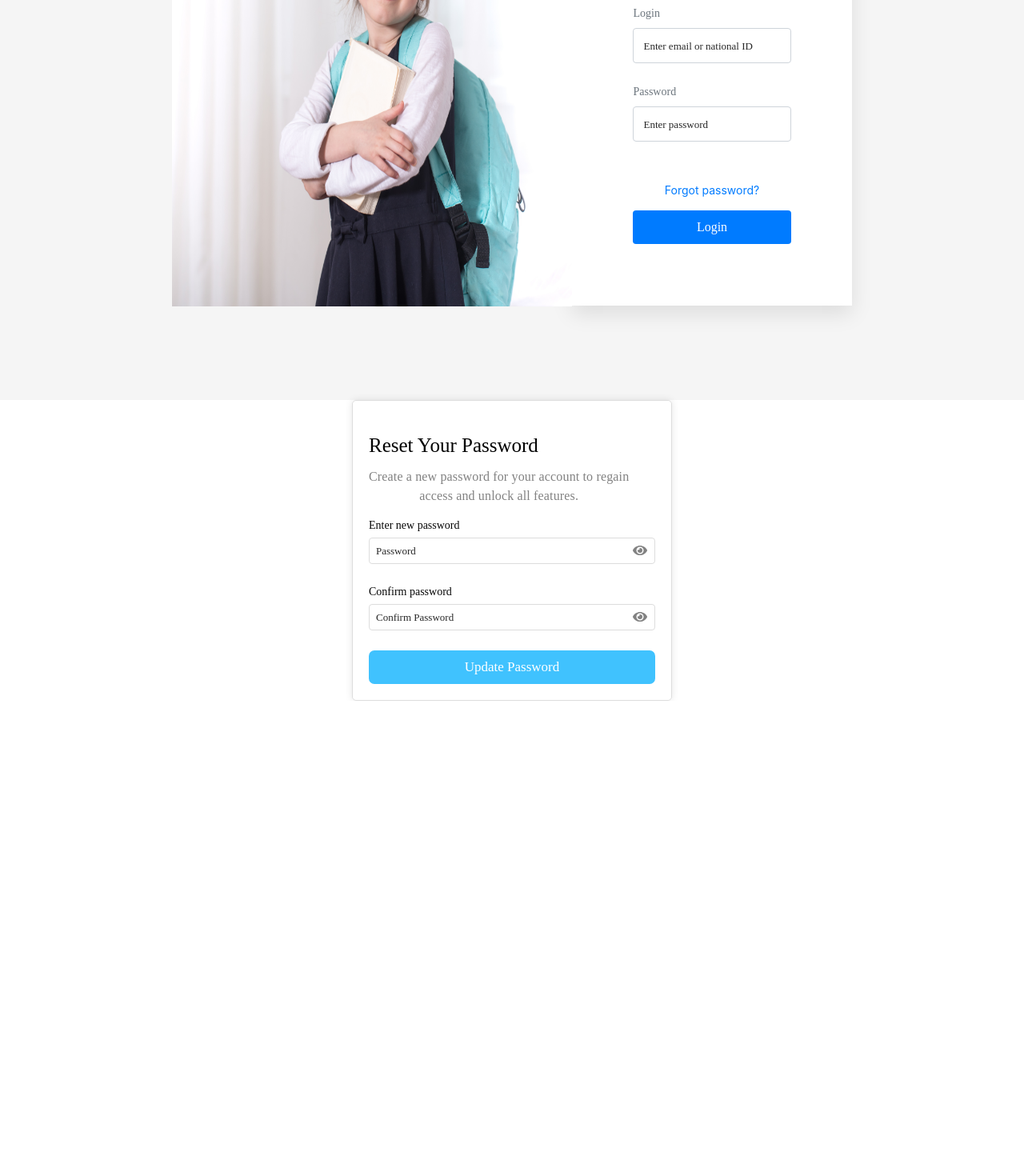
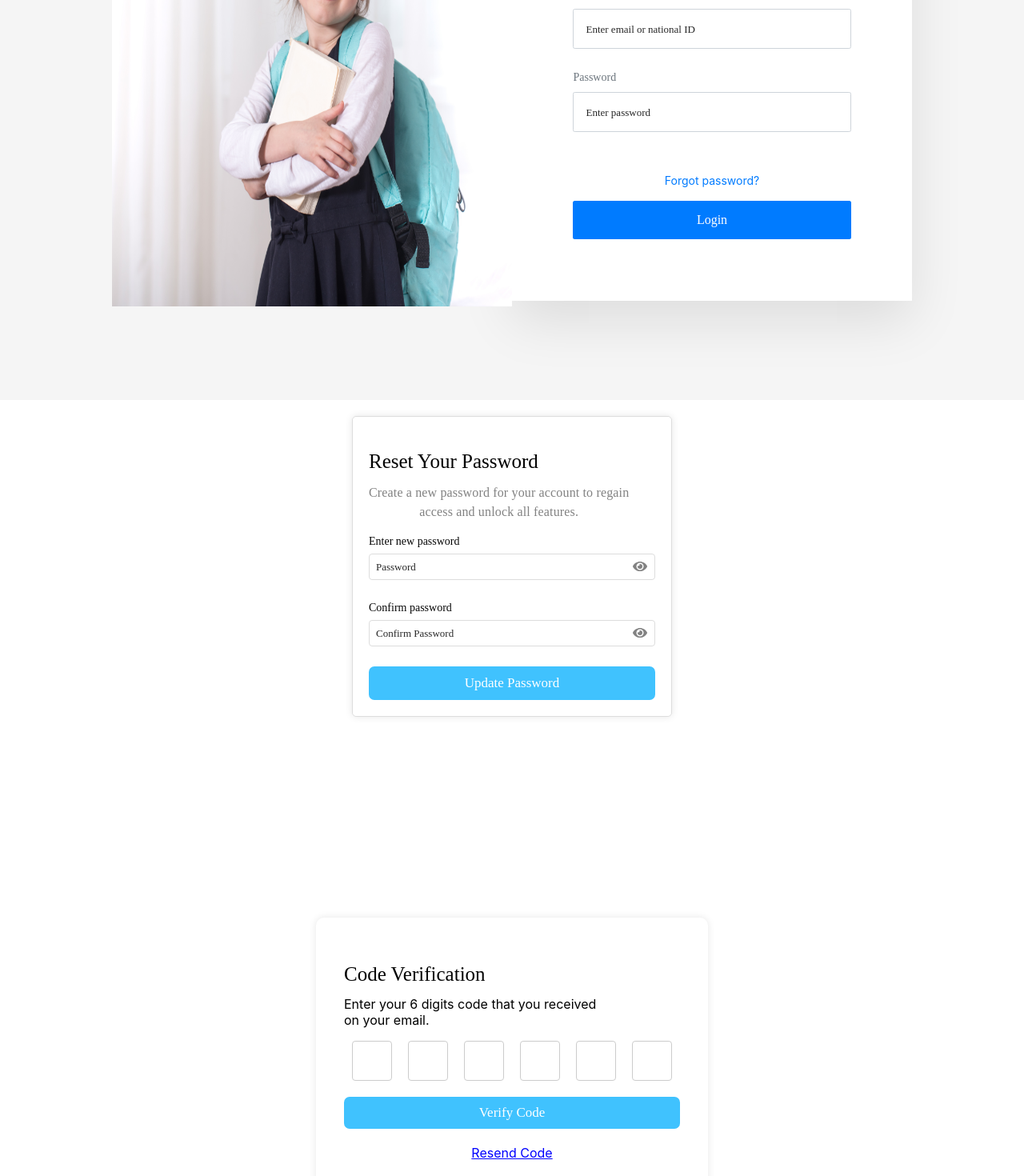
Before and after one commit to mahmoud-sh3aban/Old-madrasty, a React (Create React App) app: page /otp-verification in a window 1280 px wide. Shown: the part 300-1770 px from the top of the page at 80% size. Before the commit the page ends 1176 px from the top, so only its background shows below. Built offline with nearby package versions, Linux system fonts and the light colour scheme.

Commit message:
Refactor all component to use CSS modules instead custom css

```diff
--- a/package.json
+++ b/package.json
@@ -9,6 +9,8 @@
     "react": "^18.2.0",
     "react-dom": "^18.2.0",
     "react-icons": "^4.12.0",
+    "react-otp-input": "^3.1.1",
+    "react-router-dom": "^6.21.1",
     "react-scripts": "5.0.1",
     "web-vitals": "^2.1.4"
   },
--- a/public/index.html
+++ b/public/index.html
@@ -2,7 +2,7 @@
 <html lang="en">
   <head>
     <meta charset="utf-8" />
-    <link rel="icon" href="%PUBLIC_URL%/favicon.ico" />
+    <link rel="icon" href="images/logo.jpg" />
     <meta name="viewport" content="width=device-width, initial-scale=1" />
     <meta name="theme-color" content="#000000" />
     <meta
--- a/src/App.js
+++ b/src/App.js
@@ -1,14 +1,24 @@
-import Login_Page from "./components/Login/Login_Page";
-import Reset_Password from "./components/ResetPassword/Reset_Password";
-
+import { BrowserRouter as Router , Routes , Route } from "react-router-dom";
+import LoginPage from "./components/Login/Login_Page";
+import ResetPassword from './components/ResetPassword/Reset_Password'
+import OTPVerification from "./components/OTPVerification/Otp_verfications";
 function App() {
   return (
     <div className="App">
-        <Login_Page/>
-        <Reset_Password/>
-
+        <Router>
+        <LoginPage/>
+        <br></br>
+          <ResetPassword/>
+          <br></br>
+          <OTPVerification/>
+          <Routes>
+            {/* <Route path="/reset-password" element={ <ResetPassword/>}/>
+            <Route path="/otp-verification" element={ <OTPVerification/>}/> */}
+          </Routes>
+        </Router>
 
     </div>
+
   );
 }
 
--- a/src/components/Login/Login_Page.js
+++ b/src/components/Login/Login_Page.jsx
@@ -1,5 +1,6 @@
-import React, { useState, useEffect } from 'react';
-import './Login_Page.css';
+import React, { useState, useEffect} from 'react';
+import styles from './Login_Page.module.css';
+
 
 const sliderImages = [
   'images/image_1.png',
@@ -7,9 +8,12 @@ const sliderImages = [
   'images/image_3.png',
 ];
 
-const Login_page = () => {
+
+const LoginPage = () => {
   const [credentials, setCredentials] = useState({ email: '', password: '' });
   const [currentSlide, setCurrentSlide] = useState(0);
+
+  //! we will use useNavigate to redirect to another page && useRef to get input value ...!
 
   // handleInputChange function
   const handleInputChange = (e) => {
@@ -25,7 +29,7 @@ const Login_page = () => {
     e.preventDefault();
 
     const { email, password } = credentials;
-    const alertMessage =
+     const alertMessage =
       email === '' && password === ''
         ? 'Please Enter Your Email and Password'
         : email === ''
@@ -49,23 +53,23 @@ const Login_page = () => {
   }, []);
 
   return (
-    <div className="login-slider-container">
-      <div className="image-slider">
+    <div className={styles['login-slider-container']}>
+      <div className={styles['image-slider']}>
         {sliderImages.map((src, index) => (
           <img
             key={index}
             src={src}
             alt={`Slide ${index}`}
-            className={`slide ${index === currentSlide ? 'active' : ''}`}
+            className={`${styles.slide} ${index === currentSlide ? styles.active : ''}`}
           />
         ))}
       </div>
-      <div className="login-container">
-        <div className="logo">
+      <div className={styles['login-container']}>
+        <div className={styles.logo}>
         </div>
         <h2>Welcome To Madrasty</h2>
-        <form onSubmit={handleSubmit} className="login-form">
-          <div className="form-group">
+        <form onSubmit={handleSubmit} className={styles['login-form']}>
+          <div className={styles['form-group']}>
             <label htmlFor="email">Login</label>
             <input
               id="email"
@@ -74,9 +78,10 @@ const Login_page = () => {
               placeholder="Enter email or national ID"
               value={credentials.email}
               onChange={handleInputChange}
+             /*  ref={idRef} */
             />
           </div>
-          <div className="form-group">
+          <div className={styles['form-group']}>
             <label htmlFor="password">Password</label>
             <input
               id="password"
@@ -85,11 +90,12 @@ const Login_page = () => {
               placeholder="Enter password"
               value={credentials.password}
               onChange={handleInputChange}
+              /* ref={passwordRef} */
             />
           </div>
-          <div className="form-footer">
+          <div className={styles['form-footer']}>
             <a href="/forgot-password">Forgot password?</a>
-            <button type="submit" className="login-button">
+            <button type="submit" className={styles['login-button']}>
               Login
             </button>
           </div>
@@ -99,4 +105,4 @@ const Login_page = () => {
   );
 };
 
-export default Login_page;
+export default LoginPage ;
--- a/src/components/Login/Login_Page.css
+++ b/src/components/Login/Login_Page.module.css
@@ -1,6 +1,10 @@
 
 *{
   box-sizing: border-box;
+}
+
+:root {
+  font-size: 16px;
 }
 
 .login-slider-container {
@@ -8,14 +12,12 @@
   justify-content: center;
   align-items: center;
   height: 100vh;
-
   background-color: #f5f5f5;
-
 }
 
 .image-slider {
-  width: 500px;
-  height: 565px;
+  width: 31.25rem;
+  height: 35.3125rem;
   position: relative;
 }
 
@@ -37,8 +39,8 @@
   background: #fff;
   padding: 4.78rem;
   width: 100%;
-  max-width: 350px;
-  box-shadow: 0 10px 25px rgba(0, 0, 0, 0.1);
+  max-width: 31.25rem;
+  box-shadow: 0 1.5625rem 3.90625rem rgba(0, 0, 0, 0.1);
   text-align: center;
 }
 
@@ -65,9 +67,9 @@ h2 {
 
 .form-group input {
   width: 100%;
-  padding: 0.75rem;
+  padding: 0.9375rem;
   border: 1px solid #ced4da;
-  border-radius: 0.25rem;
+  border-radius: 0.15625rem;
   font-size: 1rem;
 }
 
@@ -83,9 +85,9 @@ h2 {
 
 .login-button {
   width: 100%;
-  padding: 0.75rem;
+  padding: 0.9375rem;
   border: none;
-  border-radius: 0.25rem;
+  border-radius: 0.15625rem;
   background-color: #007bff;
   color: white;
   font-size: 1rem;
--- /dev/null
+++ b/src/components/OTPVerification/Otp_Verfication.module.css
@@ -0,0 +1,65 @@
+.otp-container {
+    display: flex;
+    justify-content: center;
+    align-items: center;
+    height: 100vh;
+    background-color: #ffffff;
+  }
+
+  .otp-container p{
+    margin-top: -20px;
+  }
+
+  .otp-card {
+    padding: 35px;
+    border-radius: 10px;
+    box-shadow: 0px 0px 10px rgba(0, 0, 0, 0.1);
+  }
+
+  .otp-form {
+    display: flex;
+    flex-direction: column;
+    align-items: center;
+  }
+
+  .otp-inputs {
+    display: flex;
+    justify-content: center;
+    margin-bottom: 20px;
+
+  }
+
+  .otp-field {
+    width: 50px;
+    height: 50px;
+    margin: 0 10px;
+    text-align: center;
+    color: black;
+    border: 1px solid #ccc;
+    background-color: white;
+  }
+
+  .otp-field.invalid {
+    border-color: red;
+  }
+
+  .submit-btn {
+    padding: 10px 20px;
+  }
+
+
+  .resend-link {
+    display: flex ;
+    justify-content: center;
+    margin-top: 20px;
+    color: blue;
+    cursor: pointer;
+    text-decoration: underline;
+  }
+
+  .error-msg{
+    color: red;
+    font-size: 16px;
+    padding: 10px;
+   margin-right: 200px;
+  }
--- /dev/null
+++ b/src/components/OTPVerification/Otp_verfications.jsx
@@ -0,0 +1,66 @@
+// OTPVerification.js
+import React, { useState } from 'react';
+import { Link } from 'react-router-dom';
+import styles from './Otp_Verfication.module.css';
+
+const OTPVerification = () => {
+  const [otp, setOtp] = useState(Array(6).fill(''));
+  const [isOtpValid, setIsOtpValid] = useState(true);
+
+  const handleChange = (element, index) => {
+    if (isNaN(element.value)) return false;
+    setOtp([...otp.map((d, i) => (i === index ? element.value : d))]);
+    if (element.nextSibling) {
+      element.nextSibling.focus();
+    }
+  };
+
+  const handleSubmit = (event) => {
+    event.preventDefault();
+    if (otp.join('') === '123456') {
+      setIsOtpValid(true);
+      console.log(`OTP Submitted: ${otp.join('')}`);
+    } else {
+      setIsOtpValid(false);
+    }
+  };
+
+  const handleResend = () => {
+    console.log('Resend OTP');
+  };
+
+  return (
+    <div className={styles['otp-container']}>
+      <div className={styles['otp-card']}>
+        <h2>Code Verification</h2>
+        <p>Enter your 6 digits code that you received<br></br> on your email.</p>
+        <form onSubmit={handleSubmit} className={styles['otp-form']}>
+          <div className={styles['otp-inputs']}>
+            {otp.map((data, index) => {
+              return (
+                <input
+                  key={index}
+                  type="text"
+                  name="otp"
+                  maxLength="1"
+                  value={data}
+                  onChange={(e) => handleChange(e.target, index)}
+                  className={`${styles['otp-field']} ${!isOtpValid ? styles['invalid'] : ''}`}
+                />
+              );
+            })}
+          </div>
+          {!isOtpValid && <p className={styles['error-msg']}>Invalid OTP, please try again.!</p>}
+          <button type="submit" className={styles['submit-btn']}>
+            Verify Code
+          </button>
+        </form>
+        <Link to="#" onClick={handleResend} className={styles['resend-link']}>
+          Resend Code
+        </Link>
+      </div>
+    </div>
+  );
+};
+
+export default OTPVerification;
--- a/src/components/ResetPassword/Reset_Password.css
+++ b/src/components/ResetPassword/Reset_Password.module.css
@@ -10,6 +10,7 @@
     padding: 1.25rem;
     border-radius: 0.3125rem;
     box-shadow: 0 0 0.625rem rgba(0, 0, 0, 0.1);
+
 }
 
 h2 {
```
Also changed, not shown: src/components/ResetPassword/Reset_Password.js (+14 -17 lines), public/images/logo.jpg (added), 1 other file (tests, documents, lock files or other folders).
